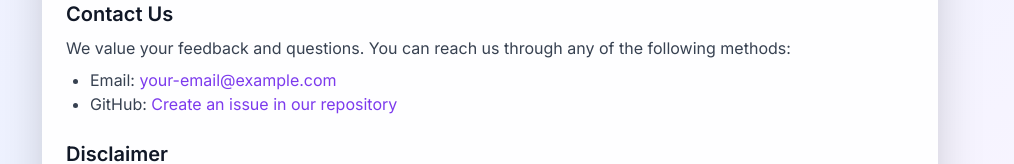
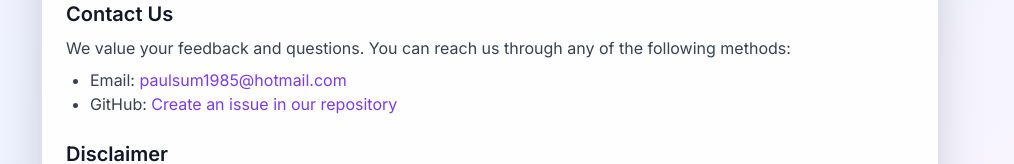
Before and after one commit to Paulsum1985/protein-calculator, a Next.js app: page /about in a window 1280 px wide. Shown: the part 504-668 px from the top of the page, without its empty margins (150-1164 px from the left). Built offline with nearby package versions, Linux system fonts and the light colour scheme.

Commit message:
adsense verify

```diff
--- a/src/app/about/page.tsx
+++ b/src/app/about/page.tsx
@@ -52,7 +52,7 @@ const AboutContact = () => {
                   We value your feedback and questions. You can reach us through any of the following methods:
                 </p>
                 <ul className="list-disc ml-6 mt-2">
-                  <li>Email: <a href="mailto:paulsum1985@hotmail.com" className="text-violet-600 hover:text-violet-700">your-email@example.com</a></li>
+                  <li>Email: <a href="mailto:paulsum1985@hotmail.com" className="text-violet-600 hover:text-violet-700">paulsum1985@hotmail.com</a></li>
                   <li>GitHub: <a href="https://github.com/Paulsum1985" target="_blank" rel="noopener noreferrer" className="text-violet-600 hover:text-violet-700">Create an issue in our repository</a></li>
                 </ul>
               </section>
--- a/src/app/layout.tsx
+++ b/src/app/layout.tsx
@@ -20,7 +20,7 @@ export default function RootLayout({
       <head>
         <Script
           async
-          src="https://pagead2.googlesyndication.com/pagead/js/adsbyard.js"
+          src="https://pagead2.googlesyndication.com/pagead/js/adsbygoogle.js?client=ca-pub-1522061448979634"
           crossOrigin="anonymous"
           strategy="afterInteractive"
         />
```
